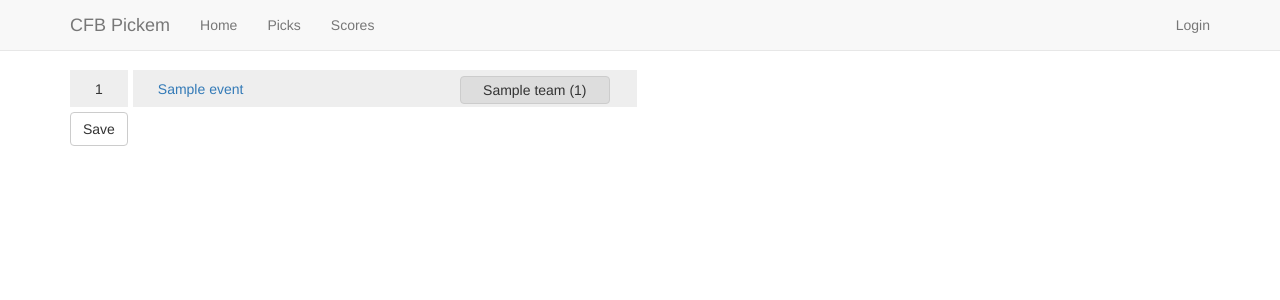
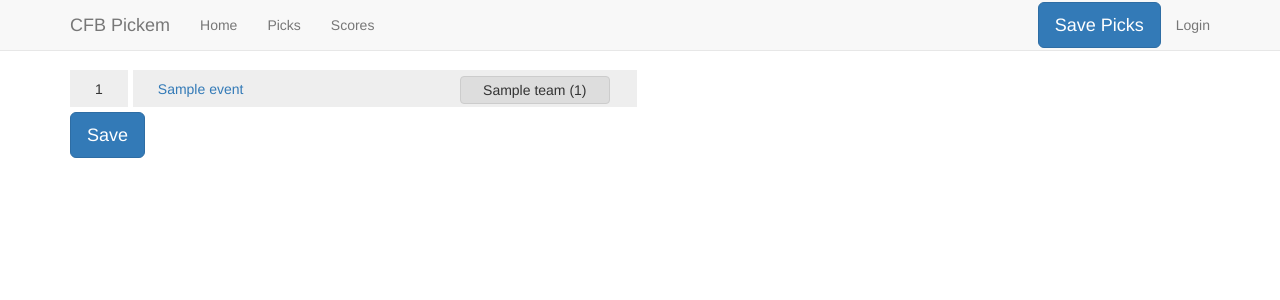
Before and after one commit to ryanmoore/cfb-pickem, a Django app: template pickem/templates/pickem/select_all.html in a window 1280 px wide. Shown: the top 300 px of the page. Run offline with Django 3.2, Linux system fonts and the light colour scheme; the template is opened without the code that fills it: most values are stand-ins (such as "Sample title", 1, 10 or a date in 2020); some libraries are stand-ins or nearby versions.

Commit message:
Cleaned up score table a bit. Added save button to navbar on picks page for easier usage.

```diff
--- a/pickem/static/pickem/css/navbar-fixed-top.css
+++ b/pickem/static/pickem/css/navbar-fixed-top.css
@@ -1,3 +1,11 @@
 body {
 padding-top: 70px;
 }
+
+a:not(:hover)#save_button {
+    color: #FFFFFF;
+}
+
+#save_button {
+    margin-top: 2px;
+}
--- a/pickem/templates/pickem/base.html
+++ b/pickem/templates/pickem/base.html
@@ -53,6 +53,7 @@
                 {% endif %}
             </ul>
             <ul class="nav navbar-nav navbar-right">
+                {% block extra_navbar_right %}{% endblock %}
                 {% if not request.user.is_authenticated %}
                     {% url 'pickem:login' as login_url %}
                     {% if request.get_full_path == login_url %}
--- a/pickem/templates/pickem/select_all.html
+++ b/pickem/templates/pickem/select_all.html
@@ -5,6 +5,10 @@
 
 {% block additional_style %}
 <link type="text/css" href="{% static 'pickem/css/sortable_selection.css' %}" rel="stylesheet">
+{% endblock %}
+
+{% block extra_navbar_right %}
+<li><button type="submit" form="rankform" class="mybutton btn btn-primary btn-lg" id="save_button">Save Picks</a></li>
 {% endblock %}
 
 {% block content %}
@@ -57,7 +61,7 @@
             </ul>
         </div>
         <br>
-        <button type="submit" class="btn btn-default">Save</button>
+        <button type="submit" class="btn btn-primary btn-lg" style="margin-bottom: 20px;">Save</button>
     </form>
 </div>
 {% endblock %}
```
Also changed, not shown: pickem/templates/pickem/picks.html (+10 -1 lines), pickem/views.py (+3 -4 lines).
